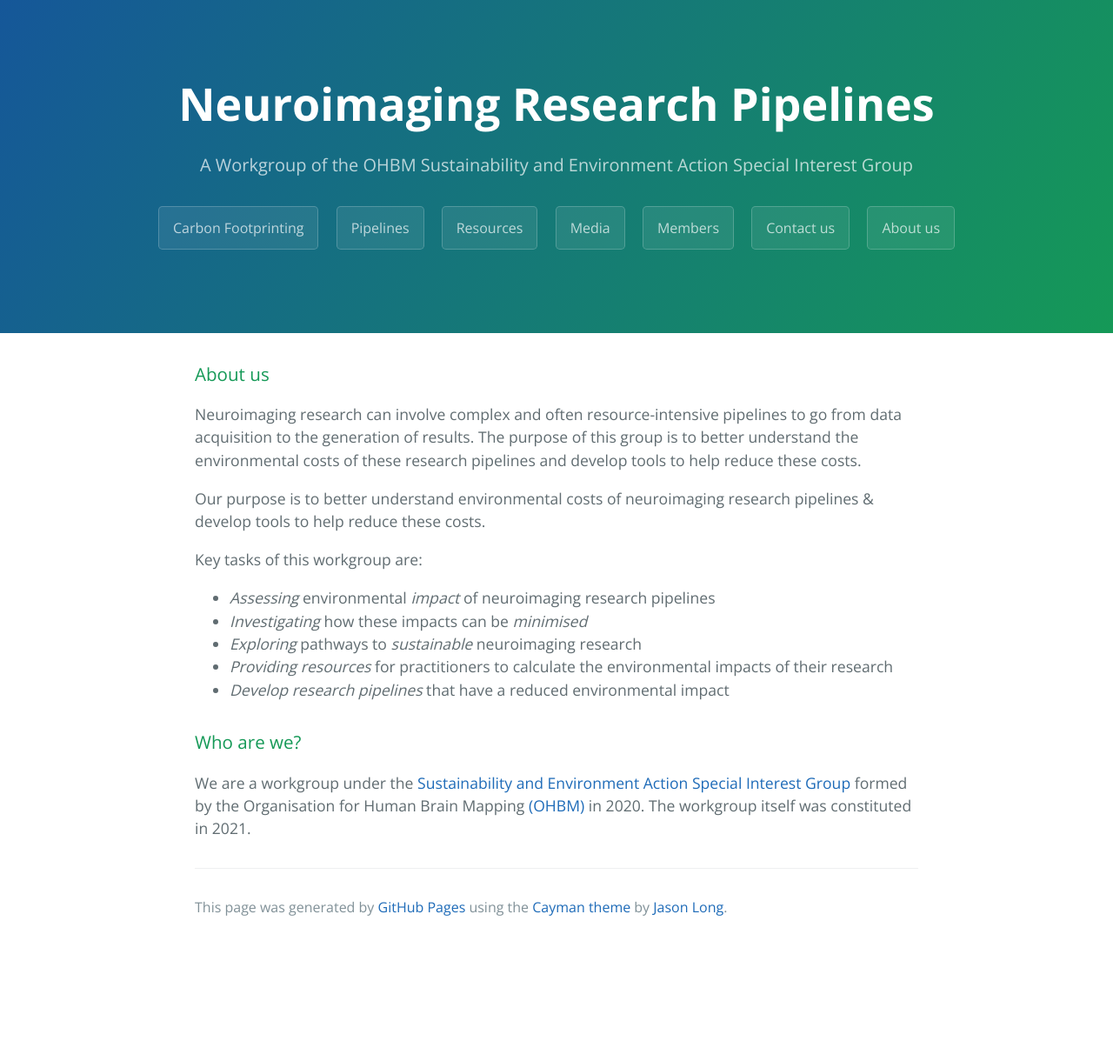
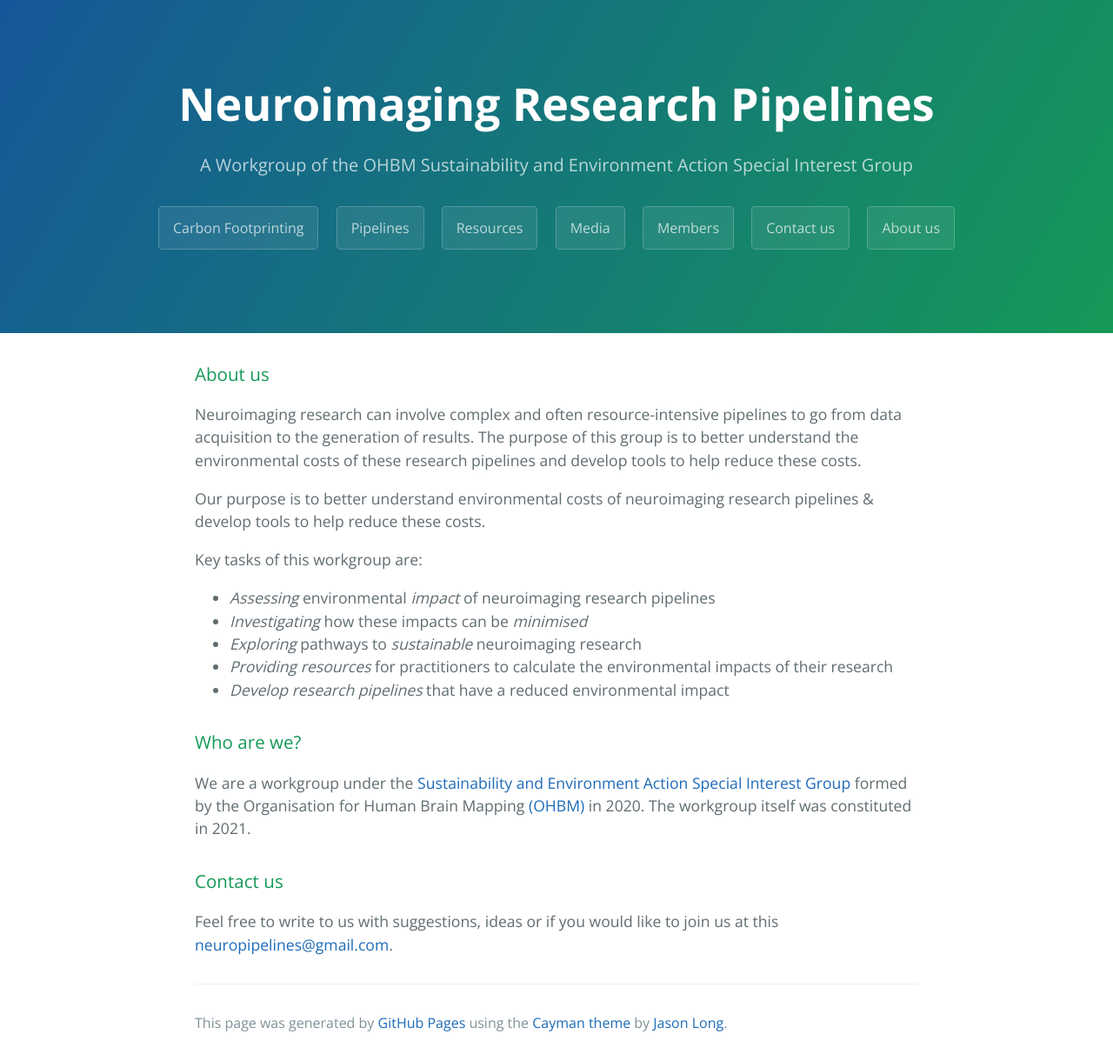
Before and after one commit to neuropipelines/neuropipelines.github.io, a Jekyll site: the page built from index.md, in a window 1280 px wide. Shown: the whole page at 87% size. Built offline with Jekyll 4.4.1, drawn with Linux system fonts in a browser that asks for light colours; before the commit the page ends 1087 px from its top, so only the background shows below that.

Commit message:
Add contact on landing page

```diff
--- a/index.md
+++ b/index.md
@@ -20,3 +20,7 @@ Key tasks of this workgroup are:
 ### Who are we?
 
 We are a workgroup under the [Sustainability and Environment Action Special Interest Group](https://ohbm-environment.org/) formed by the Organisation for Human Brain Mapping [(OHBM)](https://www.humanbrainmapping.org/) in 2020. The workgroup itself was constituted in 2021.
+
+### Contact us
+
+Feel free to write to us with suggestions, ideas or if you would like to join us at this <neuropipelines@gmail.com>.
```
